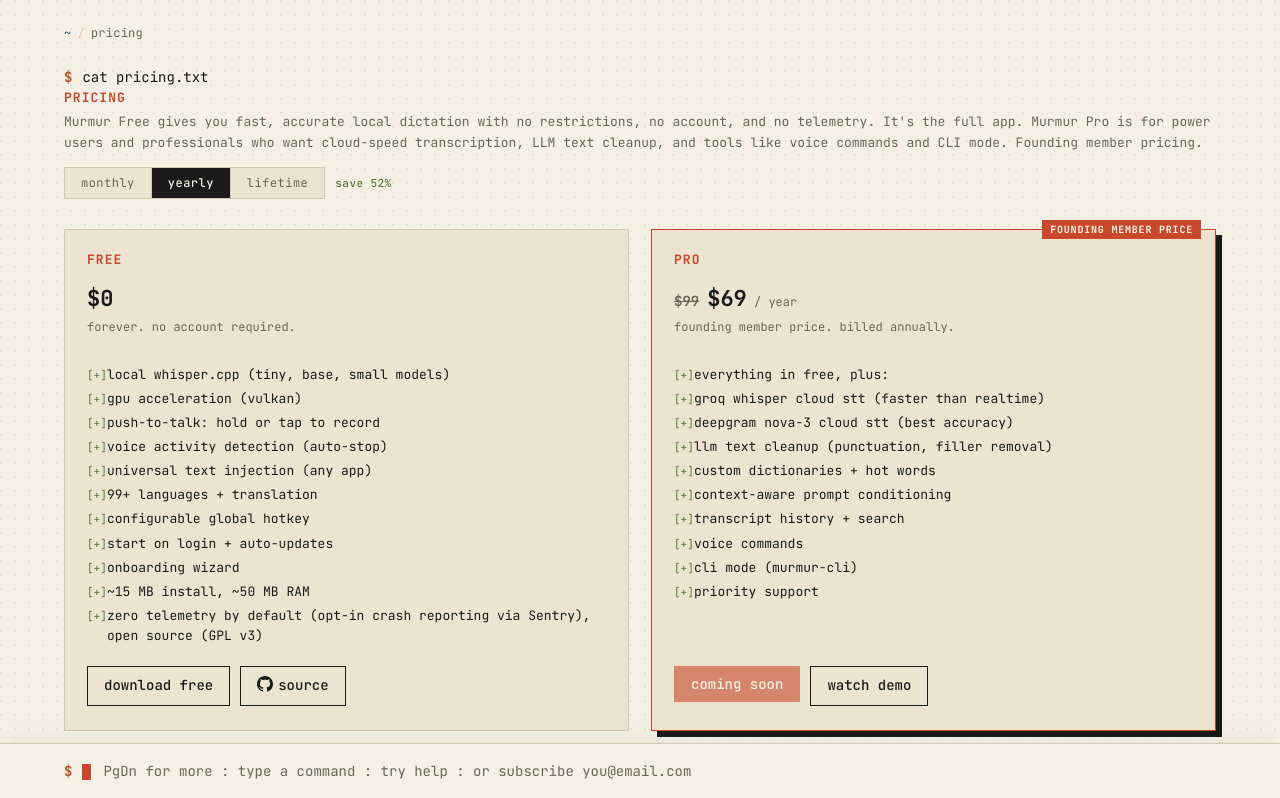
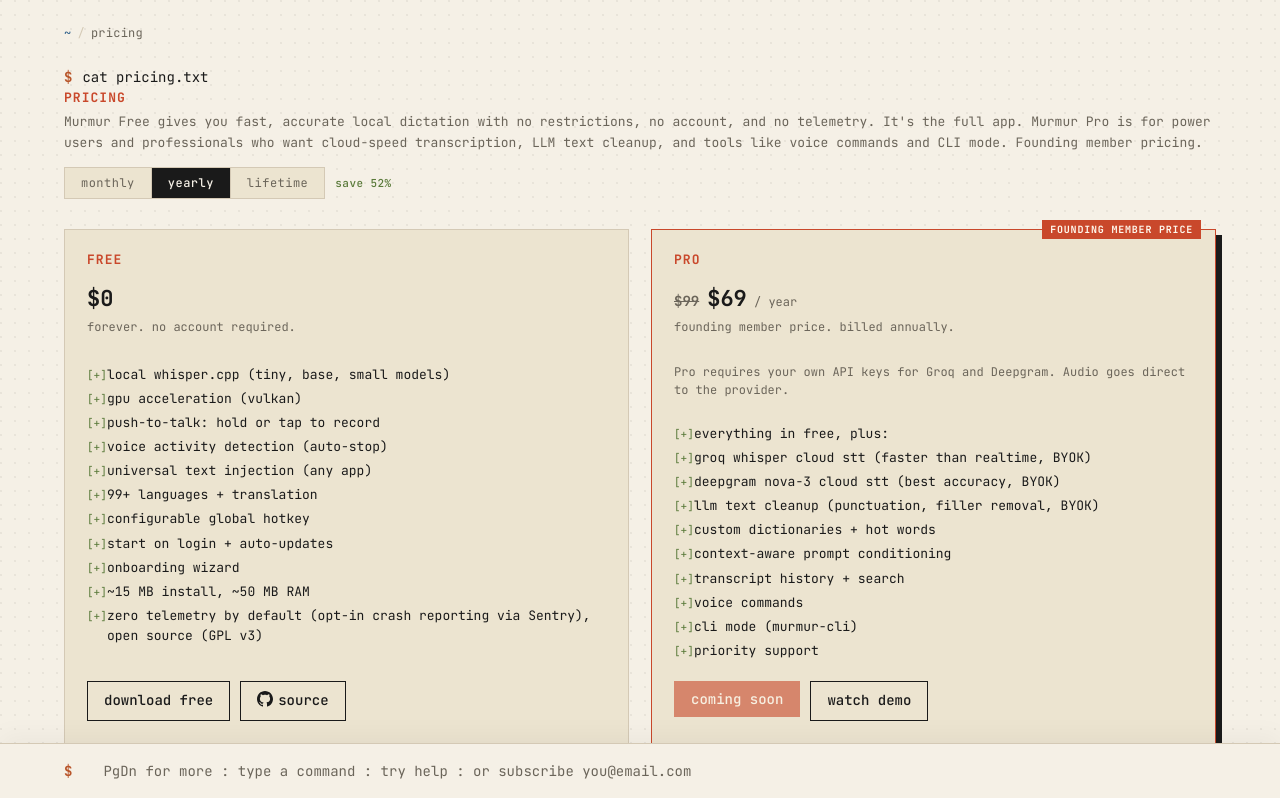
Before and after one commit to murmurlinux/murmur-web, a Next.js app: page /pricing in a window 1280 px wide. Shown: the top 798 px of the page. Built offline with nearby package versions, Linux system fonts and the light colour scheme.

Commit message:
fix(pro-positioning): unify BYOK messaging (#40)
- Homepage comparison + pricing screen: add BYOK note near cloud engines
- /pricing: add BYOK note above Pro feature list
- /blog/why-murmur: Pro paragraph rewritten to state BYOK plainly
- /docs: add BYOK note in Pro engines section (if missing)

```diff
--- a/src/app/blog/why-murmur/page.tsx
+++ b/src/app/blog/why-murmur/page.tsx
@@ -38,7 +38,7 @@
 
         <h3>on being open source</h3>
         <p>Murmur&apos;s core is GPL v3. You can read every line of code, build it yourself, and verify every claim on this page. We think that matters, especially for an app that listens to your voice.</p>
-        <p>The Pro tier adds cloud engines (Groq Whisper, Deepgram Nova-3), LLM text cleanup, and other features that require server-side infrastructure. Those features cost us money to provide, so they cost money to use. But the local engine, the thing that makes Murmur useful without an internet connection, is free and will stay free.</p>
+        <p>The Pro tier adds cloud engines (Groq Whisper, Deepgram Nova-3) and LLM text cleanup. Pro is a licensed desktop binary; the cloud providers are BYOK, meaning you supply the API keys and your audio goes direct to them. The Pro license fee funds ongoing Murmur development. The local engine, the thing that makes Murmur useful without an internet connection, is free and will stay free.</p>
         <p>Linux deserved a dictation app that respected its users. We built one.</p>
       </div>
 
--- a/src/app/docs/page.tsx
+++ b/src/app/docs/page.tsx
@@ -155,7 +155,7 @@
 
         <h3>engines (pro)</h3>
         <p className="indent">The free version always uses the local whisper engine. Nothing goes online.</p>
-        <p className="indent">Pro subscribers can optionally switch to cloud-based engines for faster and more accurate results. When you enable a cloud engine, your audio is sent directly from Murmur to the provider&apos;s servers for transcription. The audio is not routed through us and we never see or store it.</p>
+        <p className="indent">Pro subscribers can optionally switch to cloud-based engines for faster and more accurate results. Pro is BYOK: you supply your own API keys for Groq and Deepgram. When you enable a cloud engine, your audio is sent directly from Murmur to the provider&apos;s servers using your key. The audio is not routed through Murmur servers and Murmur never sees or stores it.</p>
         <div className="indent" style={{ marginBottom: 14 }}>
           <div className="status-grid">
             <dt>groq whisper</dt><dd>the same Whisper model, but running on Groq&apos;s cloud hardware. Faster than realtime. Good choice if you want the local Whisper quality but don&apos;t want to wait.</dd>
--- a/src/app/page.tsx
+++ b/src/app/page.tsx
@@ -330,8 +330,8 @@
             <div>push-to-talk + voice detection</div><div className="on">[+]</div><div className="on">[+]</div>
             <div>universal text injection</div><div className="on">[+]</div><div className="on">[+]</div>
             <div>99+ languages + translation</div><div className="on">[+]</div><div className="on">[+]</div>
-            <div>cloud stt (groq + deepgram)</div><div className="off">[-]</div><div className="on">[+]</div>
-            <div>llm cleanup + punctuation</div><div className="off">[-]</div><div className="on">[+]</div>
+            <div>cloud stt (groq + deepgram, BYOK)</div><div className="off">[-]</div><div className="on">[+]</div>
+            <div>llm cleanup + punctuation (BYOK)</div><div className="off">[-]</div><div className="on">[+]</div>
             <div>custom dictionaries + hot words</div><div className="off">[-]</div><div className="on">[+]</div>
             <div>context-aware conditioning</div><div className="off">[-]</div><div className="on">[+]</div>
             <div>transcript history</div><div className="off">[-]</div><div className="on">[+]</div>
@@ -399,7 +399,7 @@
         </div>
         <div className="cmd-output typed-hidden" id="pricing-home-output">
           <p><span className="accent">FREE</span> <span className="muted">&middot;</span> The full desktop app with local whisper.cpp transcription. Unlimited use, 99+ languages, zero telemetry. Open source under GPL v3, no account required, yours forever. Everything you need for everyday voice dictation.</p>
-          <p style={{ marginTop: 10 }}><span className="accent">PRO</span> <span className="muted">&middot;</span> Everything in free, plus cloud engines (Groq Whisper, Deepgram Nova-3) for faster, more accurate results. Adds LLM text cleanup, custom dictionaries, voice commands, CLI mode, and priority support. For professionals and heavy users who want the best.</p>
+          <p style={{ marginTop: 10 }}><span className="accent">PRO</span> <span className="muted">&middot;</span> Everything in free, plus cloud engines (Groq Whisper, Deepgram Nova-3, BYOK: your API keys) for faster, more accurate results. Adds LLM text cleanup, custom dictionaries, voice commands, CLI mode, and priority support. For professionals and heavy users who want the best.</p>
 
           <div style={{ marginTop: 14, padding: "12px 16px", border: "1px solid var(--border)", background: "var(--card)", maxWidth: 480 }}>
             <p style={{ margin: "0 0 6px" }}><span className="accent" style={{ fontWeight: 700 }}>Founding member special:</span> <span style={{ textDecoration: "line-through", color: "var(--text-dim)" }}>$249</span> <strong>$149</strong> one-time lifetime purchase.</p>
--- a/src/app/pricing/page.tsx
+++ b/src/app/pricing/page.tsx
@@ -105,11 +105,12 @@
             {p.period && <span style={{ fontSize: 12, color: "var(--text-dim)", fontWeight: 400 }}>{p.period}</span>}
           </div>
           <div className="price-note" id="pro-note">{p.note}</div>
+          <p className="muted" style={{ fontSize: 12, marginBottom: 10 }}>Pro requires your own API keys for Groq and Deepgram. Audio goes direct to the provider.</p>
           <ul>
             <li>everything in free, plus:</li>
-            <li>groq whisper cloud stt (faster than realtime)</li>
-            <li>deepgram nova-3 cloud stt (best accuracy)</li>
-            <li>llm text cleanup (punctuation, filler removal)</li>
+            <li>groq whisper cloud stt (faster than realtime, BYOK)</li>
+            <li>deepgram nova-3 cloud stt (best accuracy, BYOK)</li>
+            <li>llm text cleanup (punctuation, filler removal, BYOK)</li>
             <li>custom dictionaries + hot words</li>
             <li>context-aware prompt conditioning</li>
             <li>transcript history + search</li>
```
Also changed, not shown: src/app/blog/introducing-pro/page.tsx (+5 -5 lines).
